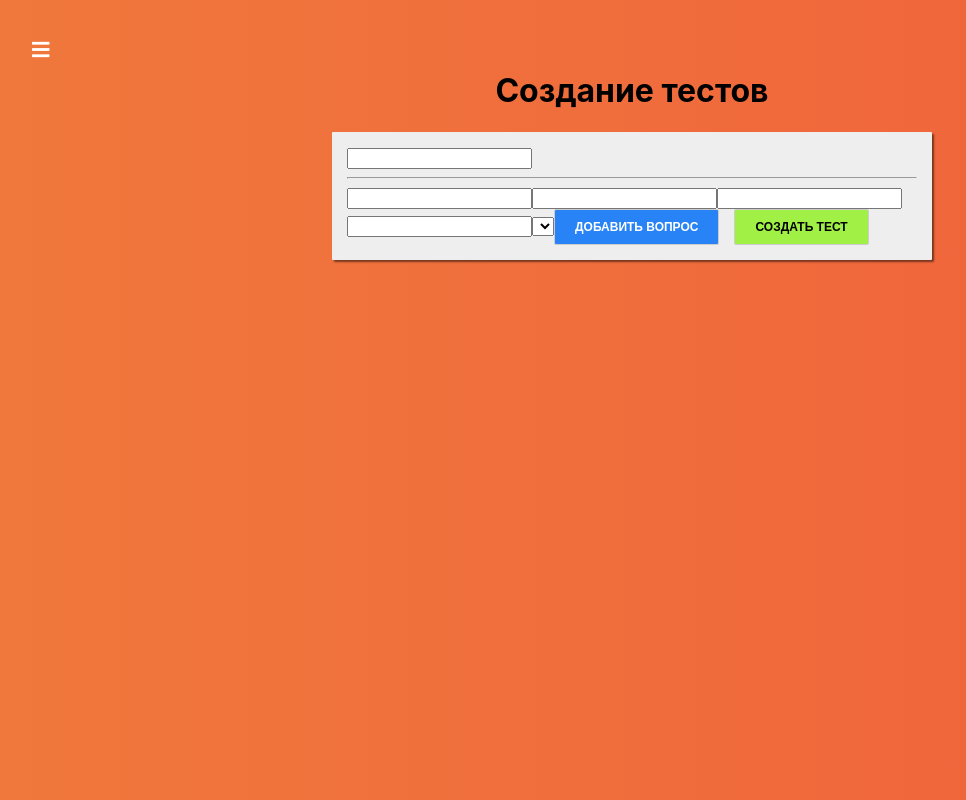
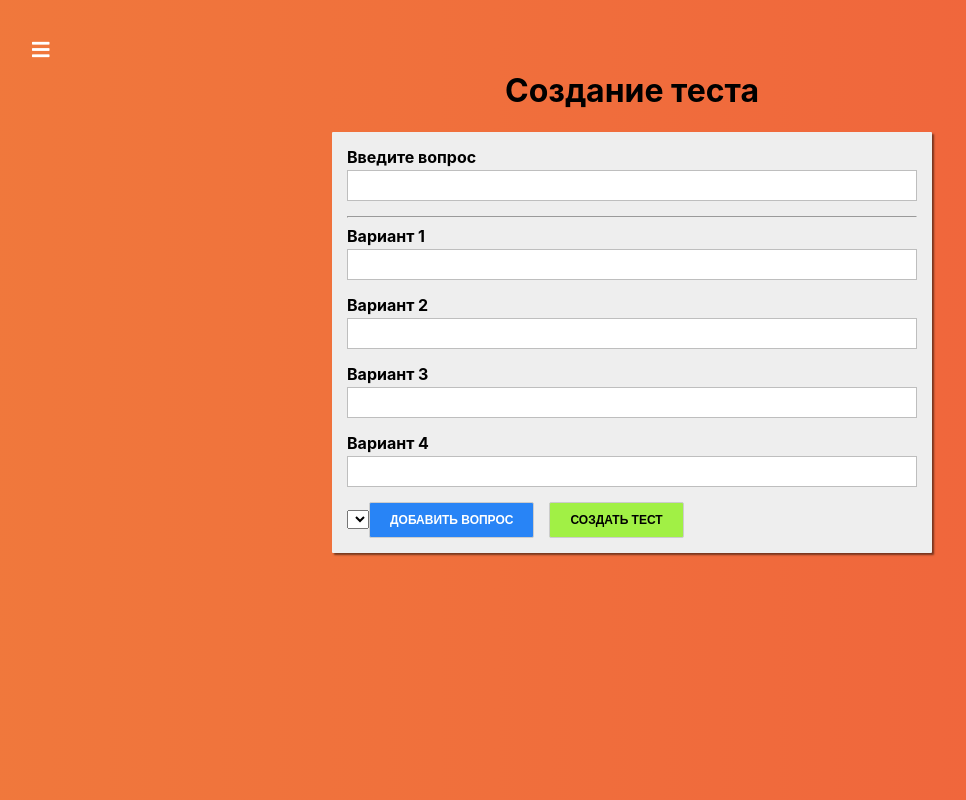
Before and after one commit to karaulovskin/react-quiz, a React app: page /quiz-creator in a window 1280 px wide. Shown: the whole page, without its empty margins (8-974 px from the left). Built offline with nearby package versions, Linux system fonts and the light colour scheme.

Commit message:
Создание контролов

```diff
--- a/src/containers/QuizCreator/QuizCreator.js
+++ b/src/containers/QuizCreator/QuizCreator.js
@@ -1,8 +1,45 @@
 import React, {Component} from 'react'
 import classes from "./QuizCreator.module.css"
 import Button from "../../components/UI/Button/Button";
+import Input from "../../components/UI/input/Input";
+import {createControl} from "../../form/formFramework"
+import Auxiliary from "../../hoc/Auxiliary/Auxiliary";
+
+function createOptionControl(number) {
+    return createControl(
+        {
+            label: `Вариант ${number}`,
+            errorMessege: 'Значение не может быть пустым',
+            id: number
+        },
+        {
+            required: true
+        })
+}
+
+function createFormControls() {
+    return {
+        question: createControl(
+            {
+                label: 'Введите вопрос',
+                errorMessege: 'Вопрос не может быть пустым'
+            },
+            {
+                required: true
+            }),
+        option1: createOptionControl(1),
+        option2: createOptionControl(2),
+        option3: createOptionControl(3),
+        option4: createOptionControl(4)
+    }
+}
 
 export default class QuizCreator extends Component {
+
+    state = {
+        quiz: [],
+        formControls: createFormControls()
+    }
 
     submitHandler = event => {
         event.preventDefault()
@@ -16,20 +53,40 @@ export default class QuizCreator extends Component {
 
     }
 
+    changeHandler = (value, controlName) => {
+
+    }
+
+    renderControls() {
+        return Object.keys(this.state.formControls).map((controlName, index) => {
+            const control = this.state.formControls[controlName]
+
+            return (
+                <Auxiliary key={controlName + index}>
+                    <Input
+                        label={control.label}
+                        value={control.value}
+                        valid={control.valid}
+                        sholdValidate={!!control.validation}
+                        touched={control.touched}
+                        errorMessage={control.errorMessage}
+                        onChange={event => this.changeHandler(event.target.value, controlName)}
+                    />
+                    {index === 0 ? <hr /> : null}
+                </Auxiliary>
+            )
+        })
+    }
+
     render() {
         return (
             <div className={classes.QuizCreator}>
                 <div>
-                    <h1>Создание тестов</h1>
+                    <h1>Создание теста</h1>
 
                     <form onSubmit={this.submitHandler}>
 
-                        <input type="text"/>
-                        <hr/>
-                        <input type="text"/>
-                        <input type="text"/>
-                        <input type="text"/>
-                        <input type="text"/>
+                        {this.renderControls()}
 
                         <select name="" id=""></select>
 
--- /dev/null
+++ b/src/form/formFramework.js
@@ -0,0 +1,9 @@
+export function createControl(config, validation) {
+    return {
+        ...config,
+        validation,
+        valid: !validation,
+        touched: false,
+        value: ''
+    }
+}
--- /dev/null
+++ b/src/hoc/Auxiliary/Auxiliary.js
@@ -0,0 +1,3 @@
+const Auxiliary = props => props.children
+
+export default Auxiliary
```
